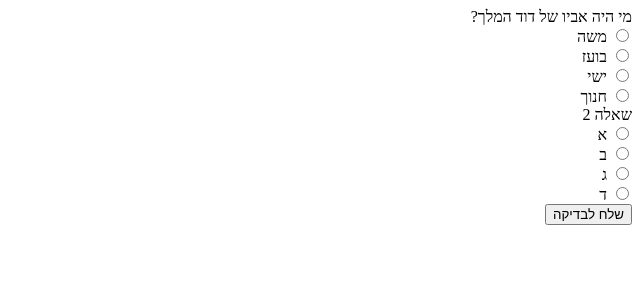
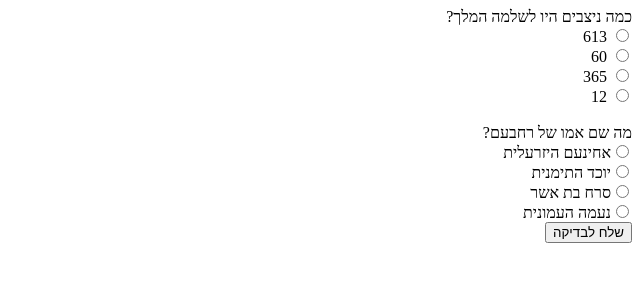
Before and after one commit to UrielOfir/Multiply-test-editor, a plain HTML site: page index.html in a window 1280 px wide. Shown: the whole page, without its empty margins (640-1280 px from the left). Drawn offline with Linux system fonts and the light colour scheme.

Commit message:
שאלות חדשות

```diff
--- a/index.html
+++ b/index.html
@@ -9,20 +9,20 @@
     </head>
 
 <body>
-מי היה אביו של דוד המלך?
+כמה ניצבים היו לשלמה המלך?
 <form>
-  <input type="radio" name="1" value="false"> משה<br>
-  <input type="radio" name="1" value="false"> בועז<br>
-  <input type="radio" name="1" value="true"> ישי<br>
-  <input type="radio" name="1" value="false"> חנוך<br>
+  <input type="radio" name="1" value="false"> 613<br>
+  <input type="radio" name="1" value="false"> 60<br>
+  <input type="radio" name="1" value="false"> 365<br>
+  <input type="radio" name="1" value="true"> 12<br>
 </form>
-
-שאלה 2
+<br>
+מה שם אמו של רחבעם?
 <form>
-  <input type="radio" name="2" value="false"> א<br>
-  <input type="radio" name="2" value="false"> ב<br>
-  <input type="radio" name="2" value="true"> ג<br>
-  <input type="radio" name="2" value="false"> ד<br>
+  <input type="radio" name="2" value="false">אחינעם היזרעלית<br>
+  <input type="radio" name="2" value="false">יוכד התימנית<br>
+  <input type="radio" name="2" value="false">סרח בת אשר<br>
+  <input type="radio" name="2" value="true">נעמה העמונית<br>
 </form>
 
 	<button id="send" type="button">שלח לבדיקה</button>
```
